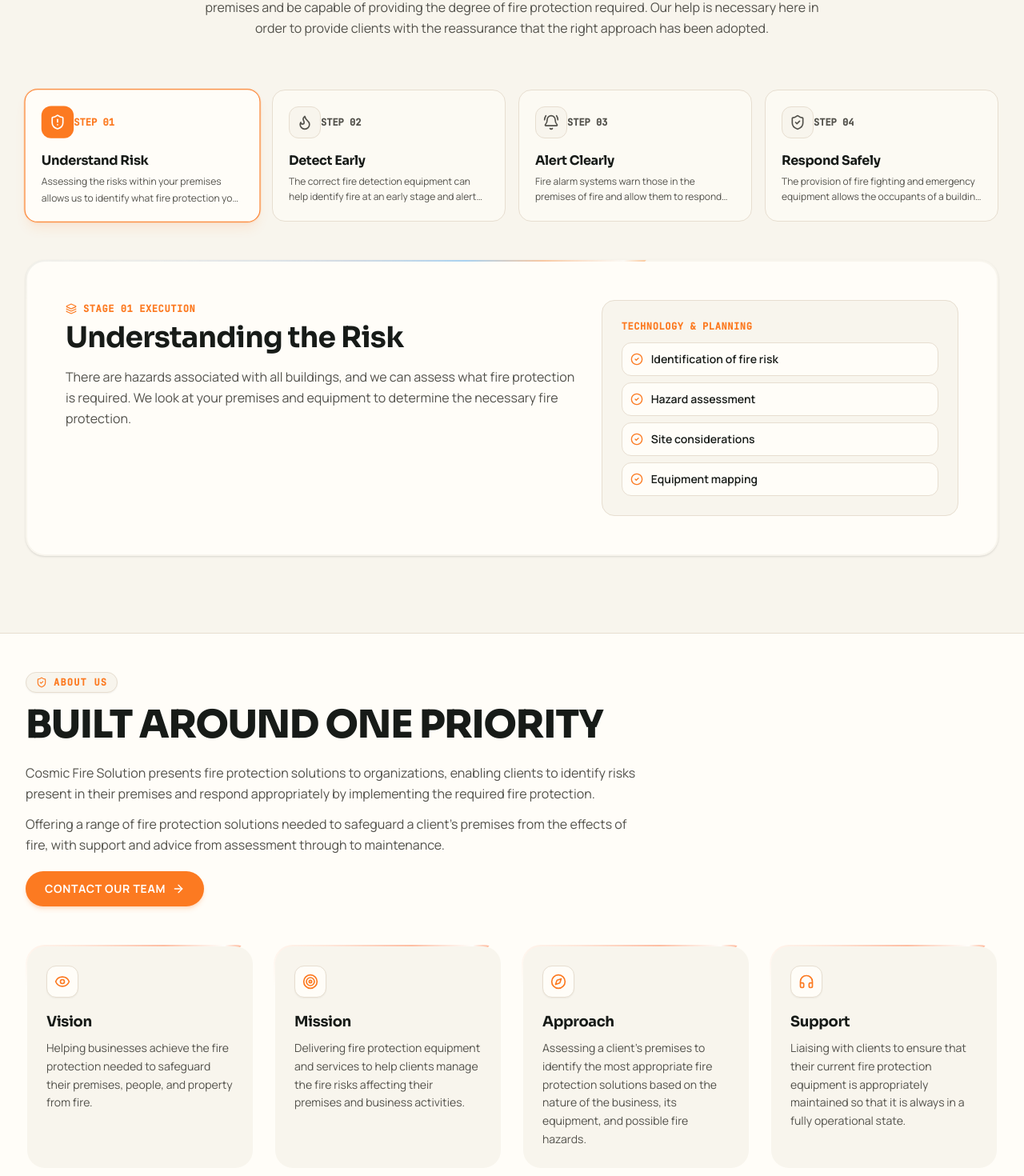
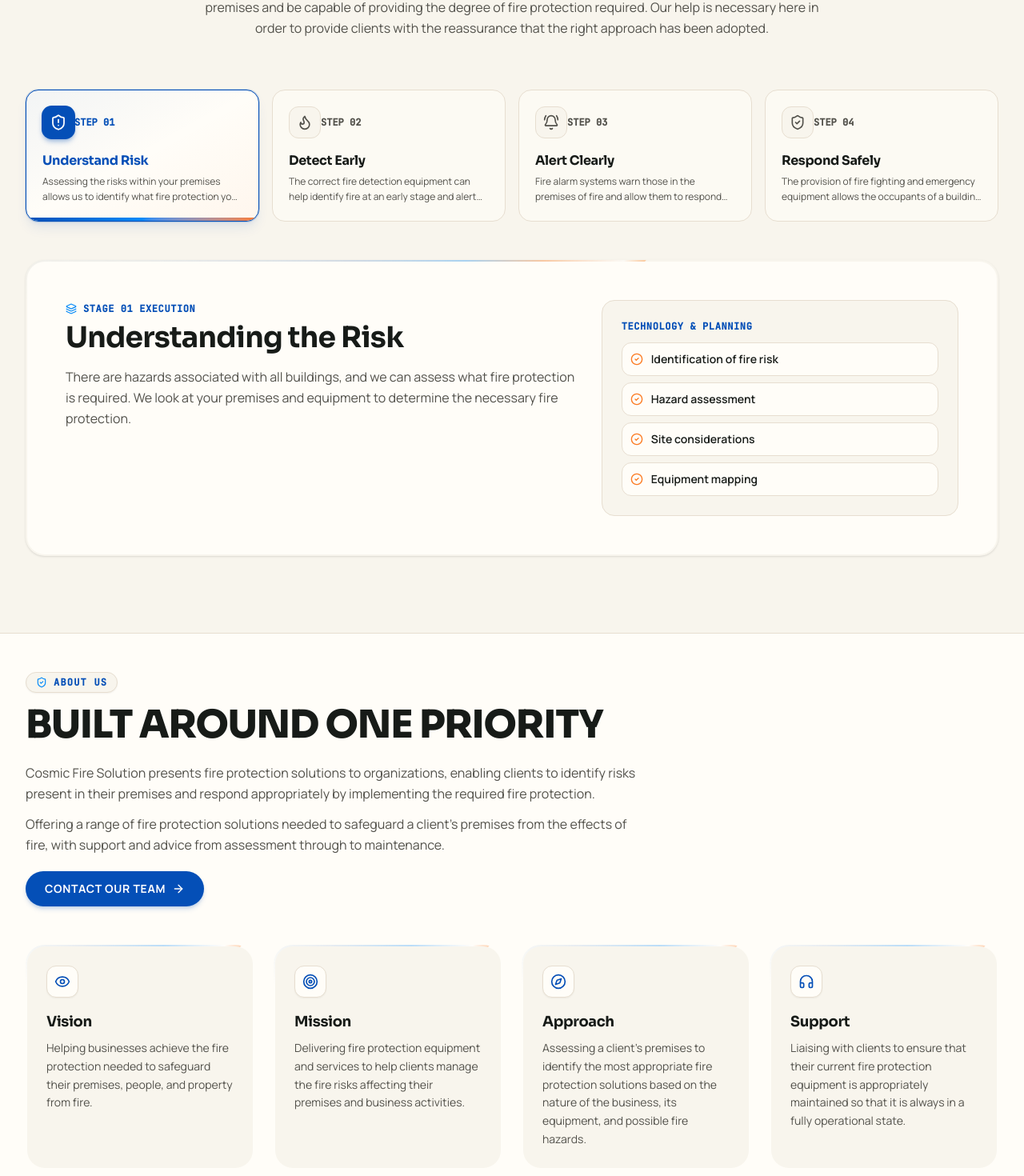
Before and after one commit to words4web/cosmic-fire, a React (Vite) app: page / in a window 1280 px wide. Shown: the part 3240-4710 px from the top of the page at 80% size. Built offline with nearby package versions, Linux system fonts and the light colour scheme.

Commit message:
feat: enhance UI animations and styling for TechnologyFlow and AboutSection components

```diff
--- a/src/components/AboutSection.tsx
+++ b/src/components/AboutSection.tsx
@@ -48,9 +48,14 @@ export const AboutSection: React.FC<AboutSectionProps> = ({
           : "border-t border-surface-border"
       }`}>
       <div className="max-w-7xl mx-auto px-4 sm:px-6 lg:px-8 relative z-10">
-        <div className="max-w-3xl mb-8 sm:mb-12">
-          <div className="inline-flex items-center gap-2 px-3 py-1 rounded-full bg-surface-bg border border-surface-border text-[10px] sm:text-xs font-mono-tech uppercase tracking-widest text-brand-primary font-bold mb-3 shadow-xs">
-            <ShieldCheck className="w-3.5 h-3.5 text-brand-primary shrink-0" />
+        <motion.div
+          initial={{ opacity: 0, y: 20 }}
+          whileInView={{ opacity: 1, y: 0 }}
+          viewport={{ once: true, margin: "-40px" }}
+          transition={{ duration: 0.6, ease: [0.21, 0.47, 0.32, 0.98] }}
+          className="max-w-3xl mb-8 sm:mb-12">
+          <div className="inline-flex items-center gap-2 px-3 py-1 rounded-full bg-surface-bg border border-surface-border text-[10px] sm:text-xs font-mono-tech uppercase tracking-widest text-[#044FB7] font-bold mb-3 shadow-xs">
+            <ShieldCheck className="w-3.5 h-3.5 text-[#0489F8] shrink-0" />
             <span>{ABOUT_DATA.sectionTitle}</span>
           </div>
 
@@ -65,14 +70,16 @@ export const AboutSection: React.FC<AboutSectionProps> = ({
           </div>
 
           <div className="pt-4 sm:pt-5">
-            <button
+            <motion.button
+              whileHover={{ scale: 1.02 }}
+              whileTap={{ scale: 0.98 }}
               onClick={handleConsultClick}
-              className="w-full sm:w-auto inline-flex items-center justify-center gap-2 px-5 py-3 sm:px-6 sm:py-3 rounded-full bg-brand-primary hover:bg-brand-primary-hover active:scale-[0.98] text-white text-xs sm:text-sm font-bold uppercase tracking-wider transition-all shadow-md shadow-brand-primary/20">
+              className="w-full sm:w-auto inline-flex items-center justify-center gap-2 px-5 py-3 sm:px-6 sm:py-3 rounded-full bg-[#044FB7] hover:bg-[#033E91] text-white text-xs sm:text-sm font-bold uppercase tracking-wider transition-all shadow-md shadow-[#044FB7]/20 group cursor-pointer">
               <span>Contact Our Team</span>
-              <ArrowRight className="w-4 h-4 shrink-0" />
-            </button>
+              <ArrowRight className="w-4 h-4 shrink-0 transition-transform duration-200 group-hover:translate-x-1" />
+            </motion.button>
           </div>
-        </div>
+        </motion.div>
 
         <div className="grid grid-cols-1 sm:grid-cols-2 lg:grid-cols-4 gap-3.5 sm:gap-6">
           {ABOUT_DATA.pillars.map((pillar, idx) => {
@@ -80,19 +87,24 @@ export const AboutSection: React.FC<AboutSectionProps> = ({
             return (
               <motion.div
                 key={pillar.title}
-                initial={{ opacity: 0, y: 15 }}
+                initial={{ opacity: 0, y: 24 }}
                 whileInView={{ opacity: 1, y: 0 }}
-                viewport={{ once: true }}
-                transition={{ duration: 0.3, delay: idx * 0.05 }}
-                className="group relative p-[2px] rounded-2xl sm:rounded-3xl overflow-hidden transition-all duration-300 hover:shadow-lg">
-                <div className="absolute inset-[-100%] animate-border-rotate bg-[conic-gradient(from_0deg,transparent_0_260deg,rgba(255,77,10,0.3)_290deg,rgba(255,77,10,0.9)_330deg,#ffffff_355deg,rgba(255,77,10,1)_360deg)] opacity-40 group-hover:opacity-100 transition-opacity duration-500" />
+                viewport={{ once: true, margin: "-40px" }}
+                transition={{
+                  duration: 0.5,
+                  delay: idx * 0.08,
+                  ease: [0.21, 0.47, 0.32, 0.98],
+                }}
+                whileHover={{ y: -4 }}
+                className="group relative p-[2px] rounded-2xl sm:rounded-3xl overflow-hidden transition-all duration-300 hover:shadow-xl cursor-default">
+                <div className="absolute inset-[-100%] animate-border-rotate bg-[conic-gradient(from_0deg,transparent_0_260deg,rgba(4,79,183,0.3)_290deg,rgba(4,137,248,0.9)_330deg,#ffffff_355deg,rgba(252,122,33,1)_360deg)] opacity-30 group-hover:opacity-100 transition-opacity duration-500" />
 
                 <div className="relative h-full w-full rounded-[calc(1rem-2px)] sm:rounded-[calc(1.5rem-2px)] bg-surface-bg p-4 xs:p-5 sm:p-6 flex flex-col justify-between z-10">
                   <div>
-                    <div className="w-9 h-9 sm:w-10 sm:h-10 rounded-xl bg-surface-card border border-surface-border flex items-center justify-center text-brand-primary mb-3.5 sm:mb-4 shadow-xs group-hover:border-brand-primary/40 transition-colors">
-                      <Icon className="w-4 h-4 sm:w-5 sm:h-5" />
+                    <div className="w-9 h-9 sm:w-10 sm:h-10 rounded-xl bg-surface-card border border-surface-border flex items-center justify-center text-[#044FB7] mb-3.5 sm:mb-4 shadow-xs group-hover:border-[#0489F8]/40 group-hover:bg-[#044FB7] group-hover:text-white transition-all duration-300">
+                      <Icon className="w-4 h-4 sm:w-5 sm:h-5 transition-transform duration-300 group-hover:scale-110" />
                     </div>
-                    <h2 className="font-display font-bold text-base sm:text-lg text-text-primary mb-1.5 sm:mb-2">
+                    <h2 className="font-display font-bold text-base sm:text-lg text-text-primary group-hover:text-[#044FB7] transition-colors mb-1.5 sm:mb-2">
                       {pillar.title}
                     </h2>
                     <p className="text-xs sm:text-sm text-text-secondary leading-relaxed">
--- a/src/components/TechnologyFlow.tsx
+++ b/src/components/TechnologyFlow.tsx
@@ -36,7 +36,12 @@ export const TechnologyFlow: React.FC = () => {
       id="technology-section"
       className="py-12 sm:py-16 md:py-24 bg-surface-bg relative overflow-hidden border-t border-surface-border">
       <div className="max-w-7xl mx-auto px-4 sm:px-6 lg:px-8 relative z-10">
-        <div className="text-center max-w-3xl mx-auto mb-10 sm:mb-16">
+        <motion.div
+          initial={{ opacity: 0, y: 20 }}
+          whileInView={{ opacity: 1, y: 0 }}
+          viewport={{ once: true, margin: "-40px" }}
+          transition={{ duration: 0.6, ease: [0.21, 0.47, 0.32, 0.98] }}
+          className="text-center max-w-3xl mx-auto mb-10 sm:mb-16">
           <SectionBadge pulse className="mb-3">
             Process & Engineering Architecture
           </SectionBadge>
@@ -48,7 +53,7 @@ export const TechnologyFlow: React.FC = () => {
           <p className="text-xs sm:text-sm md:text-base text-text-secondary mt-3 sm:mt-4 leading-relaxed">
             {TECHNOLOGY_FLOW_DATA.description}
           </p>
-        </div>
+        </motion.div>
 
         <div className="relative mb-8 sm:mb-12">
           <div className="grid grid-cols-1 sm:grid-cols-2 lg:grid-cols-4 gap-3 sm:gap-4 relative z-10">
@@ -56,40 +61,77 @@ export const TechnologyFlow: React.FC = () => {
               const isActive = activeStepIndex === idx;
 
               return (
-                <button
+                <motion.button
                   key={step.id}
+                  initial={{ opacity: 0, y: 20 }}
+                  whileInView={{ opacity: 1, y: 0 }}
+                  viewport={{ once: true, margin: "-40px" }}
+                  transition={{
+                    duration: 0.45,
+                    delay: idx * 0.08,
+                    ease: [0.21, 0.47, 0.32, 0.98],
+                  }}
+                  whileHover={{ y: -3 }}
+                  whileTap={{ scale: 0.98 }}
                   onClick={() => setActiveStepIndex(idx)}
-                  className={`text-left p-4.5 sm:p-5 rounded-2xl transition-all duration-300 border flex flex-col justify-between cursor-pointer ${
+                  className={`relative text-left p-4.5 sm:p-5 rounded-2xl transition-all duration-300 border flex flex-col justify-between cursor-pointer overflow-hidden ${
                     isActive
-                      ? "bg-surface-card border-brand-primary shadow-lg shadow-brand-primary/10 ring-1 ring-brand-primary/20 scale-[1.01]"
-                      : "bg-surface-card/60 hover:bg-surface-card border-surface-border"
+                      ? "bg-surface-card border-[#044FB7] shadow-lg shadow-[#044FB7]/10 ring-1 ring-[#044FB7]/20"
+                      : "bg-surface-card/60 hover:bg-surface-card border-surface-border hover:border-[#0489F8]/40"
                   }`}>
-                  <div className="flex items-center justify-between mb-3 sm:mb-4">
+                  {isActive && (
+                    <motion.div
+                      layoutId="activeStepGlow"
+                      className="absolute inset-0 bg-gradient-to-br from-[#044FB7]/5 via-transparent to-[#FC7A21]/5 pointer-events-none"
+                      transition={{
+                        type: "spring",
+                        bounce: 0.2,
+                        duration: 0.5,
+                      }}
+                    />
+                  )}
+
+                  <div className="flex items-center justify-between mb-3 sm:mb-4 relative z-10">
                     <div
-                      className={`w-9 h-9 sm:w-10 sm:h-10 rounded-xl flex items-center justify-center transition-colors ${
+                      className={`w-9 h-9 sm:w-10 sm:h-10 rounded-xl flex items-center justify-center transition-all duration-300 ${
                         isActive
-                          ? "bg-brand-primary text-white"
-                          : "bg-surface-bg border border-surface-border text-text-secondary"
+                          ? "bg-[#044FB7] text-white shadow-md shadow-[#044FB7]/30 scale-105"
+                          : "bg-surface-bg border border-surface-border text-text-secondary group-hover:text-[#044FB7]"
                       }`}>
                       {getStepIcon(idx)}
                     </div>
                     <span
-                      className={`text-[10px] sm:text-xs font-mono-tech font-bold ${
-                        isActive ? "text-brand-primary" : "text-text-secondary"
+                      className={`text-[10px] sm:text-xs font-mono-tech font-bold transition-colors ${
+                        isActive ? "text-[#044FB7]" : "text-text-secondary"
                       }`}>
                       STEP {step.stepNumber}
                     </span>
                   </div>
 
-                  <div>
-                    <h3 className="text-sm sm:text-base font-bold text-text-primary font-display">
+                  <div className="relative z-10">
+                    <h3
+                      className={`text-sm sm:text-base font-bold font-display transition-colors ${
+                        isActive ? "text-[#044FB7]" : "text-text-primary"
+                      }`}>
                       {step.title}
                     </h3>
                     <p className="text-xs text-text-secondary mt-1 line-clamp-2 leading-relaxed">
                       {step.shortDesc}
                     </p>
                   </div>
-                </button>
+
+                  {isActive && (
+                    <motion.div
+                      layoutId="activeIndicatorBar"
+                      className="absolute bottom-0 left-0 right-0 h-1 bg-gradient-to-r from-[#044FB7] via-[#0489F8] to-[#FC7A21]"
+                      transition={{
+                        type: "spring",
+                        bounce: 0.2,
+                        duration: 0.5,
+                      }}
+                    />
+                  )}
+                </motion.button>
               );
             })}
           </div>
@@ -98,38 +140,63 @@ export const TechnologyFlow: React.FC = () => {
         <AnimatePresence mode="wait">
           <motion.div
             key={activeStep.id}
-            initial={{ opacity: 0, y: 12 }}
-            animate={{ opacity: 1, y: 0 }}
-            exit={{ opacity: 0, y: -12 }}
-            transition={{ duration: 0.25 }}>
+            initial={{ opacity: 0, y: 16, filter: "blur(4px)" }}
+            animate={{ opacity: 1, y: 0, filter: "blur(0px)" }}
+            exit={{ opacity: 0, y: -16, filter: "blur(4px)" }}
+            transition={{ duration: 0.35, ease: [0.21, 0.47, 0.32, 0.98] }}>
             <RotatingBorderCard innerClassName="p-6 sm:p-10 md:p-12">
               <div className="grid grid-cols-1 lg:grid-cols-12 gap-6 sm:gap-8 items-start">
                 <div className="lg:col-span-7">
-                  <div className="inline-flex items-center gap-2 text-[10px] sm:text-xs font-mono-tech uppercase tracking-wider text-brand-primary font-bold mb-2">
-                    <Layers className="w-3.5 h-3.5" />
+                  <motion.div
+                    initial={{ opacity: 0, x: -10 }}
+                    animate={{ opacity: 1, x: 0 }}
+                    transition={{ duration: 0.3, delay: 0.05 }}
+                    className="inline-flex items-center gap-2 text-[10px] sm:text-xs font-mono-tech uppercase tracking-wider text-[#044FB7] font-bold mb-2">
+                    <Layers className="w-3.5 h-3.5 text-[#0489F8]" />
                     <span>STAGE {activeStep.stepNumber} EXECUTION</span>
-                  </div>
+                  </motion.div>
 
-                  <h3 className="font-display font-bold text-xl sm:text-3xl md:text-4xl text-text-primary mb-3 sm:mb-4">
+                  <motion.h3
+                    initial={{ opacity: 0, y: 8 }}
+                    animate={{ opacity: 1, y: 0 }}
+                    transition={{ duration: 0.35, delay: 0.08 }}
+                    className="font-display font-bold text-xl sm:text-3xl md:text-4xl text-text-primary mb-3 sm:mb-4">
                     {activeStep.detailTitle}
-                  </h3>
+                  </motion.h3>
 
-                  <p className="text-xs sm:text-sm md:text-base text-text-secondary leading-relaxed mb-6">
+                  <motion.p
+                    initial={{ opacity: 0, y: 8 }}
+                    animate={{ opacity: 1, y: 0 }}
+                    transition={{ duration: 0.35, delay: 0.12 }}
+                    className="text-xs sm:text-sm md:text-base text-text-secondary leading-relaxed mb-6">
                     {activeStep.detailDescription}
-                  </p>
+                  </motion.p>
                 </div>
 
-                <div className="lg:col-span-5 w-full bg-surface-bg p-5 sm:p-6 rounded-2xl border border-surface-border">
-                  <span className="text-[10px] sm:text-xs font-mono-tech uppercase tracking-wider text-brand-primary font-bold block mb-3">
+                <motion.div
+                  initial={{ opacity: 0, scale: 0.96 }}
+                  animate={{ opacity: 1, scale: 1 }}
+                  transition={{ duration: 0.35, delay: 0.1 }}
+                  className="lg:col-span-5 w-full bg-surface-bg p-5 sm:p-6 rounded-2xl border border-surface-border">
+                  <span className="text-[10px] sm:text-xs font-mono-tech uppercase tracking-wider text-[#044FB7] font-bold block mb-3">
                     {activeStep.listTitle}
                   </span>
 
                   <div className="space-y-2">
                     {activeStep.listItems.map((item, idx) => (
-                      <FeaturePoint key={idx}>{item}</FeaturePoint>
+                      <motion.div
+                        key={idx}
+                        initial={{ opacity: 0, x: 10 }}
+                        animate={{ opacity: 1, x: 0 }}
+                        transition={{
+                          duration: 0.25,
+                          delay: 0.15 + idx * 0.04,
+                        }}>
+                        <FeaturePoint>{item}</FeaturePoint>
+                      </motion.div>
                     ))}
                   </div>
-                </div>
+                </motion.div>
               </div>
             </RotatingBorderCard>
           </motion.div>
```
